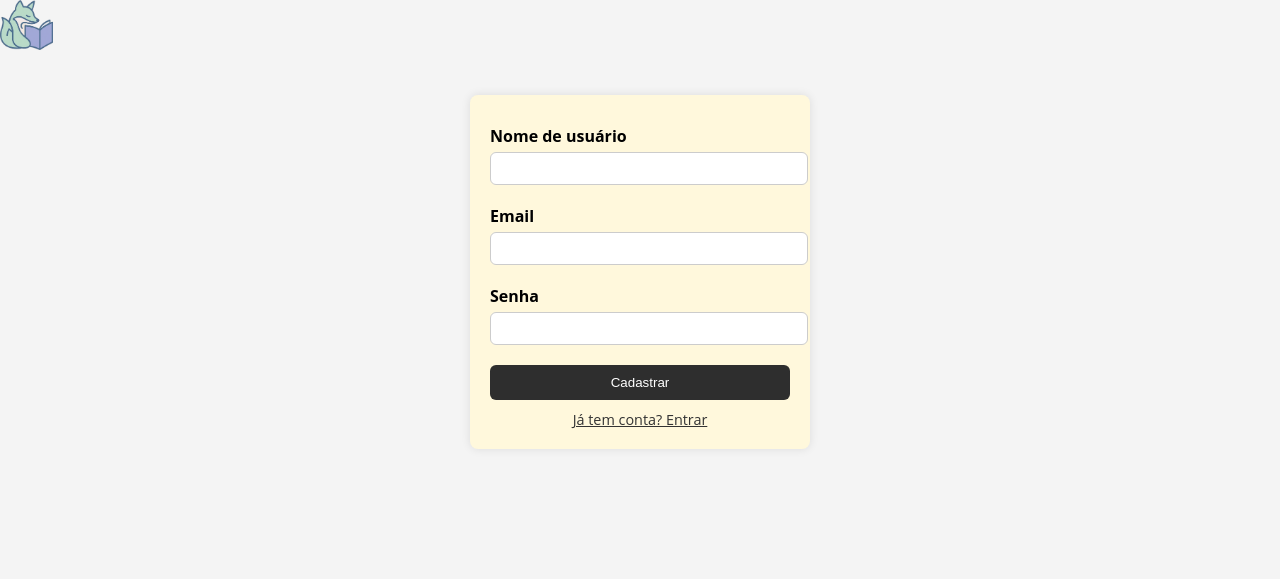
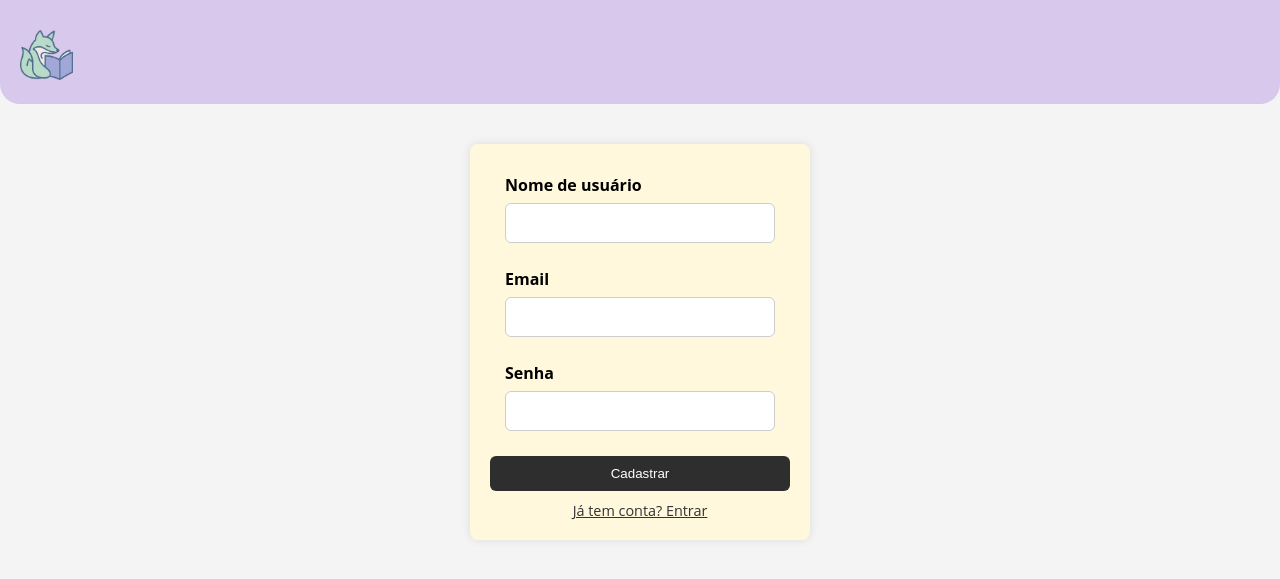
Before and after one commit to Felipaodopao/Projeto-software-t1, a Django app: page /register/ in a window 1280 px wide. Shown: the top 579 px of the page. Run offline with Django 5.2, Linux system fonts and the light colour scheme.

Commit message:
Modifiquei os css do login e do register

```diff
--- a/alemdasala/static/alemdasala/css/style.css
+++ b/alemdasala/static/alemdasala/css/style.css
@@ -75,15 +75,6 @@ body {
   line-height: 1.4;
 }
 
-.login-container {
-  background-color: #fff8dc;
-  width: 300px;
-  padding: 20px;
-  margin: 40px auto;
-  border-radius: 8px;
-  box-shadow: 0 0 10px rgba(0, 0, 0, 0.1);
-}
-
 .register-container {
   background-color: #fff8dc;
   width: 300px;
@@ -93,6 +84,40 @@ body {
   box-shadow: 0 0 10px rgba(0, 0, 0, 0.1);
 }
 
+.register-container form {
+  display: flex;
+  flex-direction: column;
+  align-items: stretch; /* <-- Muda de center para stretch */
+}
+
+.register-container label {
+  text-align: left;
+  width: 90%;
+  max-width: 300px;
+  margin-left: auto;
+  margin-right: auto;
+  margin-bottom: 2px;
+  font-weight: bold;
+  font-size: 1rem;
+}
+
+.register-container input[type="email"],
+.register-container input[type="text"],
+.register-container input[type="password"] {
+  width: 90%;
+  max-width: 300px;
+  padding: 10px;
+  margin-top: 5px;
+  margin-bottom: 15px;
+  border: 1px solid #ccc;
+  border-radius: 6px;
+  font-size: 1rem;
+  display: block;
+  box-sizing: border-box;
+  text-align: left;
+  margin-left: auto;
+  margin-right: auto;
+}
 form label {
   display: block;
   margin-top: 10px;
@@ -169,6 +194,15 @@ a {
     color: #2d1a4d;
 }
 
+.login-container {
+  background-color: #fff8dc;
+  width: 300px;
+  padding: 20px;
+  margin: 40px auto;
+  border-radius: 8px;
+  box-shadow: 0 0 10px rgba(0, 0, 0, 0.1);
+}
+
 .login-container form {
   display: flex;
   flex-direction: column;
--- a/alemdasala/templates/alemdasala/register.html
+++ b/alemdasala/templates/alemdasala/register.html
@@ -7,9 +7,11 @@
     <link rel="stylesheet" href="{% static 'alemdasala/css/style.css' %}">
 </head>
 <body>
-    <div class="header">
-        <img src="{% static 'alemdasala/css/logo.png' %}" alt="Logo" class="logo">
-    </div>
+    <header class="topo">
+        <a href="#">
+            <img src="{% static 'alemdasala/css/logo.png' %}" alt="Logo" class="logo">
+        </a>
+    </header>
     <div class="register-container">
         <form method="POST">
             {% csrf_token %}
```
Also changed, not shown: alemdasala/templates/alemdasala/login.html (indentation only).
